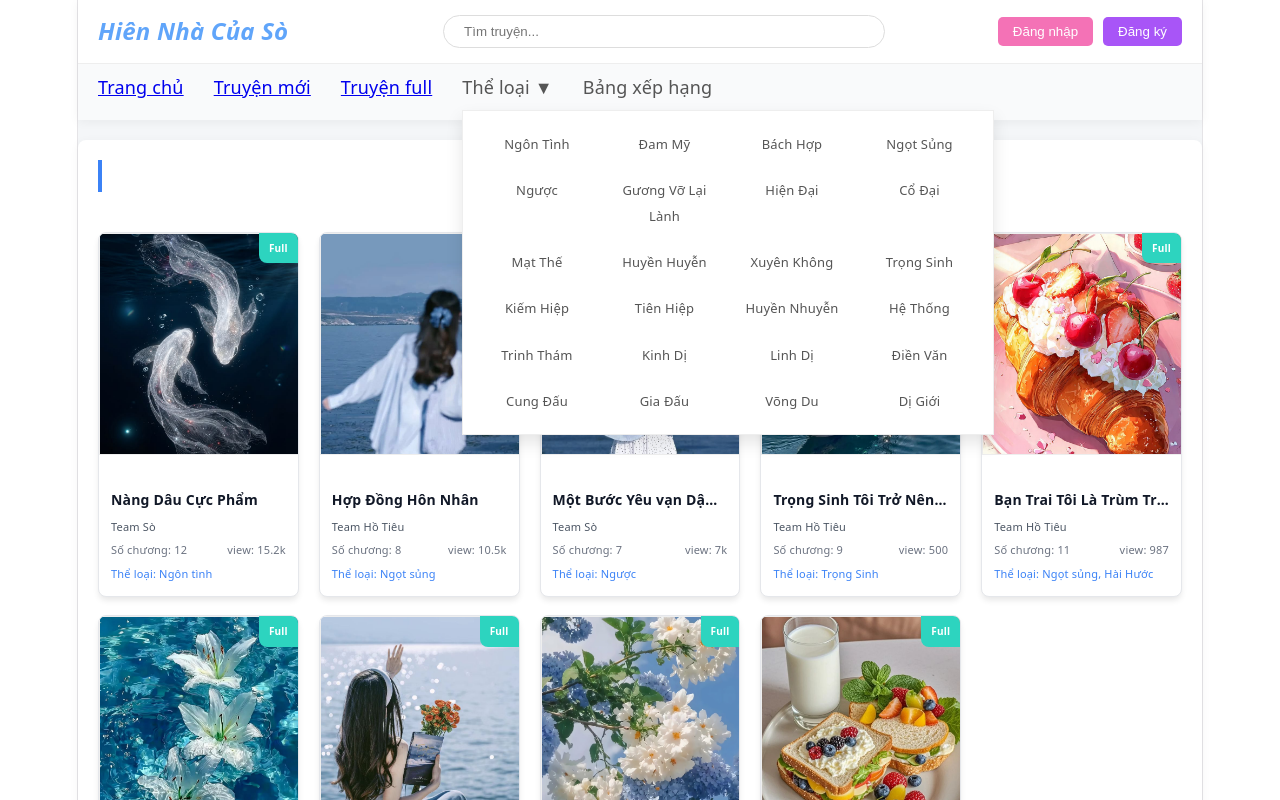
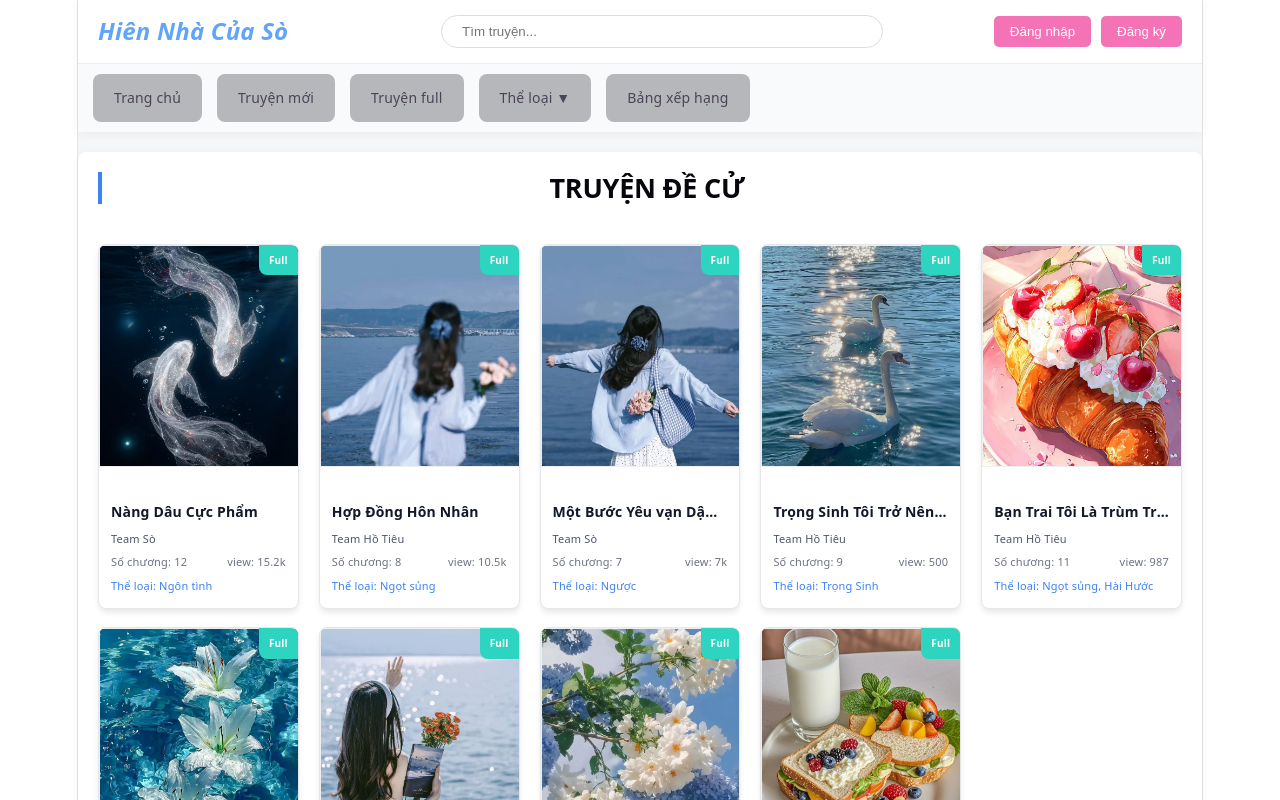
Before and after one commit to Sury2405/Project_HienNhaCuaSo_Web_React, a React (Vite) app in the folder project_web_novel/: page / in a window 1280 px wide. Shown: the top 800 px of the page. Built offline with nearby package versions, Linux system fonts and the light colour scheme.

Commit message:
feat: update: ui login, register

```diff
--- a/project_web_novel/src/App.jsx
+++ b/project_web_novel/src/App.jsx
@@ -3,6 +3,8 @@ import { BrowserRouter as Router, Routes, Route } from 'react-router-dom';
 import Homepage from './view/pages/Homepage';
 import NewStoriesPage from './view/pages/NewStoriesPage';
 import FullStoriesPage from './view/pages/FullStoriesPage';
+import LoginPage from './view/pages/LoginPage';
+import RegisterPage from './view/pages/RegisterPage';
 
 function App() {
   return (
@@ -12,6 +14,8 @@ function App() {
           <Route path="/" element={<Homepage />} />
           <Route path="/truyen-moi" element={<NewStoriesPage />} />
           <Route path="/truyen-full" element={<FullStoriesPage />} />
+          <Route path="/login" element={<LoginPage/>} />
+          <Route path="/register" element={<RegisterPage/>} />
         </Routes>
       </div>
     </Router>
--- a/project_web_novel/src/view/components/Layout/Header.jsx
+++ b/project_web_novel/src/view/components/Layout/Header.jsx
@@ -14,28 +14,34 @@ const Header = () => {
           </input>
         </div>
         <div className="header-auth">
-          <button className="btn-login">Đăng nhập</button>
-          <button className="btn-register">Đăng ký</button>
+          <button className="btn-login"><Link to= "/login" className='btn'>Đăng nhập</Link></button>
+          <button className="btn-register"><Link to= "/register" className='btn'>Đăng ký</Link></button>
         </div>
       </div>
       {/* Tầng 2 */}
       <nav className="header-nav">
         <ul className="nav-menu">
-          <li><Link to="/">Trang chủ</Link></li>
-          <li><Link to="/truyen-moi">Truyện mới</Link></li>
-          <li><Link to= "/truyen-full">Truyện full</Link></li>
+          <li><Link to="/" className="nav-button">Trang chủ</Link></li>
+          <li><Link to="/truyen-moi" className="nav-button">Truyện mới</Link></li>
+          <li><Link to="/truyen-full" className="nav-button">Truyện full</Link></li>
           {/* MENU THỂ LOẠI THẢ XUỐNG */}
           <li className="has-submenu">
-            <span>Thể loại ▼</span>
-            <ul className="submenu-grid">
-              {DataCategories.map((cat) => (
-                <li key={cat.id}>
-                  <Link to={`/the-loai/${cat.slug}`}>{cat.name}</Link>
-                </li>
-              ))}
-            </ul>
-          </li>
-          <li>Bảng xếp hạng</li>
+              <span className="nav-button">Thể loại ▼</span>
+              <div className="submenu-container"> {/* Thêm div bọc để quản lý padding tốt hơn */}
+                <div className="submenu-grid">
+                  {DataCategories.map((cat) => (
+                    <Link
+                      key={cat.id}
+                      to={`/the-loai/${cat.slug}`}
+                      className="category-button"
+                    >
+                      {cat.name}
+                    </Link>
+                  ))}
+                </div>
+              </div>
+            </li>
+            <li><Link to="/bang-xep-hang" className="nav-button">Bảng xếp hạng</Link></li>
         </ul>
       </nav>
     </header>
--- /dev/null
+++ b/project_web_novel/src/view/pages/LoginPage.jsx
@@ -0,0 +1,17 @@
+import React, { useState, useEffect } from 'react';
+import Header from '../components/Layout/Header';
+import Footer from '../components/Layout/Footer';
+import { Link } from 'react-router-dom';
+
+const LoginPage = () => {
+  return (
+    <div className='login_container'>
+        <Header/>
+
+        <Footer/>
+    </div>
+
+  );
+};
+
+export default LoginPage;
--- /dev/null
+++ b/project_web_novel/src/view/pages/RegisterPage.jsx
@@ -0,0 +1,17 @@
+import React, { useState, useEffect } from 'react';
+import Header from '../components/Layout/Header';
+import Footer from '../components/Layout/Footer';
+import { Link } from 'react-router-dom';
+
+const RegisterPage = () => {
+  return (
+    <div className='register_container'>
+        <Header/>
+
+        <Footer/>
+    </div>
+
+  );
+};
+
+export default RegisterPage;
--- a/project_web_novel/src/view/styles/CategorySidebarCss.css
+++ b/project_web_novel/src/view/styles/CategorySidebarCss.css
@@ -14,5 +14,5 @@
 }
 
 .category-list li a:hover {
-  color: #3b82f6; /* Màu xanh khi rê chuột vào */
+  color: #f472b6; /* Màu xanh khi rê chuột vào */
 }
--- a/project_web_novel/src/view/styles/LayoutCss/Header.css
+++ b/project_web_novel/src/view/styles/LayoutCss/Header.css
@@ -6,6 +6,7 @@
   top: 0;
   z-index: 100;
 }
+
 .header-top {
   max-width: 1200px;
   margin: 0 auto;
@@ -31,9 +32,48 @@
   border-radius: 25px;
   outline: none;
 }
-.header-auth { display: flex; gap: 10px; }
-.btn-login { background: #f472b6; color: #fff; border: none; padding: 7px 15px; border-radius: 5px; cursor: pointer; }
-.btn-register { background: #a855f7; color: #fff; border: none; padding: 7px 15px; border-radius: 5px; cursor: pointer; }
+.header-auth {
+  display: flex;
+  gap: 10px;
+}
+.btn-login {
+ display: inline-block;
+  background: #f472b6;
+  padding: 7px 15px;
+  border-radius: 5px;
+  cursor: pointer;
+  border: 1px solid transparent;
+  box-sizing: border-box;
+  align-items: center;
+  justify-content: center;
+}
+
+.btn-register {
+  display: inline-block;
+  background: #f472b6;
+  padding: 7px 15px;
+  border-radius: 5px;
+  cursor: pointer;
+  border: 1px solid transparent;
+  box-sizing: border-box;
+  align-items: center;
+  justify-content: center;
+}
+.btn{
+  color: #fff;
+  text-decoration: none;
+  border: 2px;
+  align-items: center;
+  justify-content: center;
+}
+
+
+.header-auth :hover {
+  color:#f472b6;
+  background: #e7e7e7;
+  display: inline-block;
+  box-shadow: #b5b7bb;
+}
 
 .header-nav { background-color: #f9fafb; border-top: 1px solid #eee; }
 .nav-menu {
@@ -66,7 +106,6 @@
 .has-submenu {
   position: relative;
   cursor: pointer;
-  padding-bottom: 10px;
 }
 
 /* Khung chứa các thể loại (ẩn đi mặc định) */
@@ -109,3 +148,102 @@
   background-color: #f0f7ff;
   border-radius: 4px;
 }
+/* Khung chứa menu con */
+.submenu-container {
+  display: none;
+  position: absolute;
+  top: 100%;
+  left: 0;
+  background-color: #fff;
+  min-width: 550px;
+  border: 1px solid #e5e7eb;
+  box-shadow: 0 10px 25px rgba(0,0,0,0.1);
+  padding: 20px;
+  z-index: 1000;
+  border-radius: 8px;
+  margin-top: 5px;
+}
+
+/* Hiển thị khi hover */
+.has-submenu:hover .submenu-container {
+  display: block;
+}
+
+/* Lưới chia cột cho các nút */
+.submenu-grid {
+  display: grid;
+  grid-template-columns: repeat(4, 1fr); /* 4 cột nút */
+  gap: 12px;
+}
+
+/* Style cho từng nút bấm Thể loại */
+.category-button {
+  display: block;
+  text-align: center;
+  padding: 10px 20px;
+  background-color: #f3f4f6; /* Màu nền xám nhạt */
+  color: #4b5563;
+  text-decoration: none;
+  font-size: 13px;
+  border-radius: 6px; /* Bo góc nút */
+  border: 1px solid transparent;
+  transition: all 0.2s ease-in-out;
+  white-space: nowrap;
+  overflow: hidden;
+  text-overflow: ellipsis;
+}
+
+/* Hiệu ứng khi di chuột vào Nút */
+.category-button:hover {
+  background-color: #f472b6; /* Đổi sang màu xanh dương */
+  color: #ffffff;            /* Chữ trắng */
+  transform: translateY(-2px); /* Nhích nhẹ lên trên */
+  box-shadow: 0 4px 6px rgba(59, 130, 246, 0.2);
+}
+/* Container chung cho menu */
+.nav-menu {
+  display: flex;
+  align-items: center;
+  gap: 15px; /* Khoảng cách giữa các nút */
+  list-style: none;
+  padding: 10px 15px;
+}
+
+/* Định dạng chung cho tất cả nút trên Header */
+.nav-button {
+  display: inline-block;
+  padding: 10px 20px;
+  background-color: #b5b7bb; /* Màu nền xám nhạt như ảnh mẫu */
+  color: #4b4458;            /* Màu chữ xám đậm */
+  text-decoration: none;     /* Bỏ gạch chân */
+  font-size: 14px;
+  font-weight: 500;
+  border-radius: 8px;        /* Bo góc mềm mại */
+  transition: all 0.3s ease;
+  border: 1px solid transparent;
+  cursor: pointer;
+  box-sizing: border-box;
+  align-items: center;
+  justify-content: center;
+}
+
+/* Hiệu ứng khi di chuột vào (Hover) */
+.nav-button:hover {
+  background-color: #f472b6; /* Đổi sang nền trắng */
+  color: #f0f2f5;            /* Chữ chuyển sang màu xanh dương chuyên nghiệp */
+  border-color: #f9fafc;     /* Thêm viền xanh mảnh */
+  box-shadow: 0 4px 6px rgba(0, 0, 0, 0.05); /* Đổ bóng nhẹ */
+  transform: translateY(-1px); /* Nhích nhẹ lên tạo cảm giác tương tác */
+}
+
+/* Xử lý riêng cho mục "Thể loại ▼" vì nó là thẻ span */
+.has-submenu .nav-button {
+  display: flex;
+  align-items: center;
+  gap: 5px;
+}
+
+/* Loại bỏ định dạng mặc định của thẻ li */
+.nav-menu li {
+  margin: 0;
+}
```
Also changed, not shown: project_web_novel/src/view/pages/SignInPage.jsx (deleted), project_web_novel/src/view/pages/SignUpPage.jsx (deleted), project_web_novel/src/view/styles/PageCss/LoginPage.css (added), project_web_novel/src/view/styles/PageCss/RegisterPage.css (added), project_web_novel/src/view/styles/PageCss/SignInPage.css (deleted), project_web_novel/src/view/styles/PageCss/SignUpPage.css (deleted).
